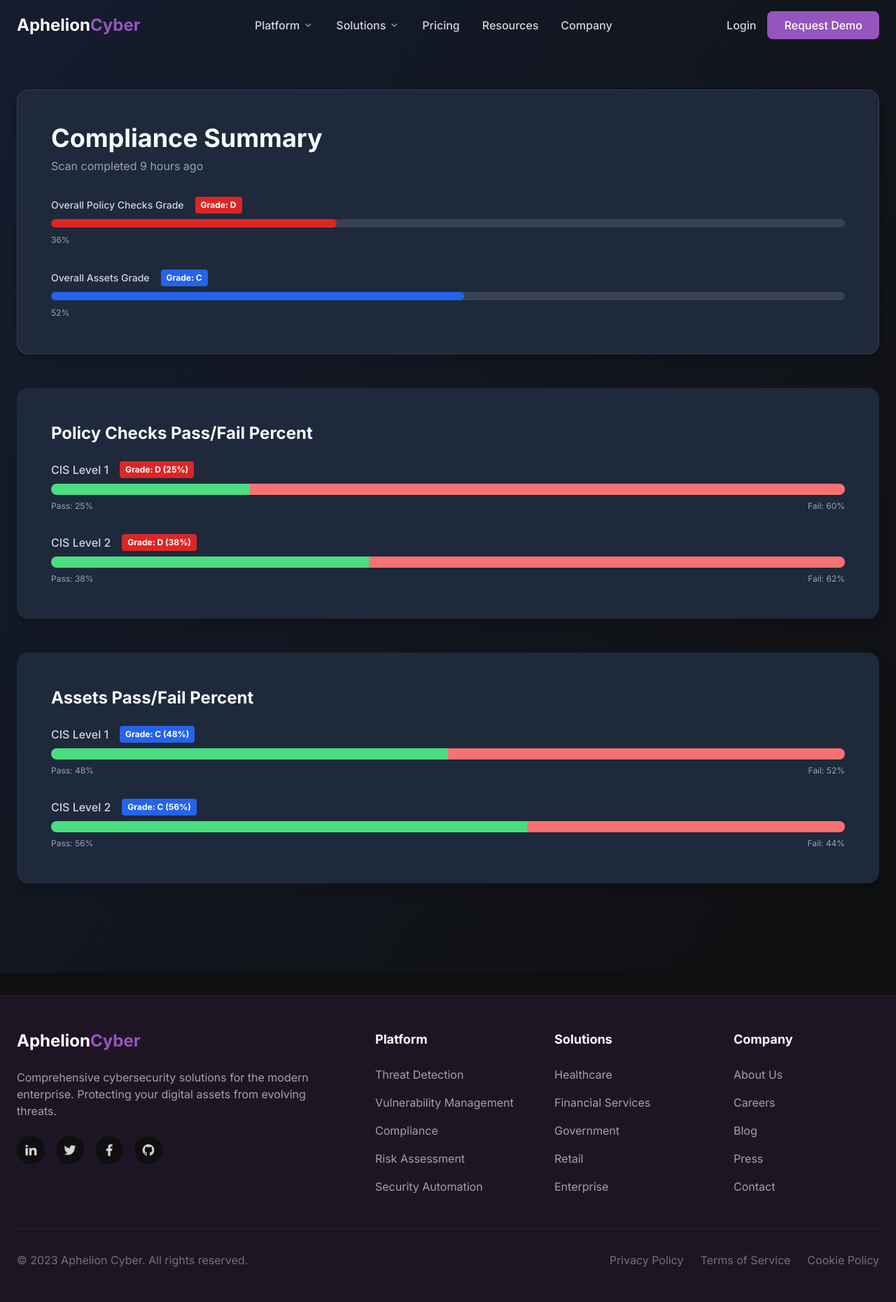
After one commit to Luphonix-Prime/aphelion-cyber-new, a Django app: page /compliance/ in a window 1280 px wide. The commit adds this page. Shown: the whole page at 70% size. Run offline with Django 5.2, Linux system fonts and the light colour scheme; some libraries are stand-ins or nearby versions.

Commit message:
feat(compliance): add compliance page with summary dashboard and styling
Introduce a new compliance page that includes a summary dashboard displaying policy and asset grades, pass/fail analytics, and compliance frameworks. Added custom CSS styles for hover effects on compliance cards and updated URLs, views, and base templates to support the new page.

```diff
--- a/aphelioncyber/website/urls.py
+++ b/aphelioncyber/website/urls.py
@@ -13,4 +13,5 @@ urlpatterns = [
     path('forgot-password/', views.forgot_password, name='forgot_password'),
     path('signup/', views.signup, name='signup'),  # Add this line
     path('security/', views.security, name='security'),
+    path('compliance/', views.compliance, name='compliance'),
 ]
--- a/aphelioncyber/website/views.py
+++ b/aphelioncyber/website/views.py
@@ -48,3 +48,6 @@ def signup(request):
 
 def security(request):
     return render(request, 'website/security.html')
+
+def compliance(request):
+    return render(request, 'website/compliance.html')
--- a/static/css/main.css
+++ b/static/css/main.css
@@ -111,3 +111,12 @@ body {
         transform: translateY(-20px);
     }
 }
+
+/* Compliance Template Custom Styles */
+.compliance-card {
+    transition: box-shadow 0.2s;
+}
+.compliance-card:hover {
+    box-shadow: 0 8px 32px 0 rgba(150,85,189,0.25);
+    border-color: #9655BD;
+}
--- a/templates/base.html
+++ b/templates/base.html
@@ -215,7 +215,7 @@
                                     <div class="bg-[#1e293b] rounded-xl shadow-xl p-4 border border-gray-700">
                                         <ul class="space-y-2">
                                             <li><a href="{% url 'security' %}" class="block px-4 py-2 text-sm hover:bg-[#0f172a]/50 rounded-lg">Security</a></li>
-                                            <li><a href="#" class="block px-4 py-2 text-sm hover:bg-[#0f172a]/50 rounded-lg">Compliance</a></li>
+                                            <li><a href="{% url 'compliance' %}" class="block px-4 py-2 text-sm hover:bg-[#0f172a]/50 rounded-lg">Compliance</a></li>
                                             <li><a href="#" class="block px-4 py-2 text-sm hover:bg-[#0f172a]/50 rounded-lg">For Government</a></li>
                                             <li><a href="#" class="block px-4 py-2 text-sm hover:bg-[#0f172a]/50 rounded-lg">For Enterprise</a></li>
                                         </ul>
--- /dev/null
+++ b/templates/website/compliance.html
@@ -0,0 +1,112 @@
+{% extends 'base.html' %}
+
+{% block title %}Compliance Summary | Aphelion Cyber Security{% endblock %}
+{% block meta_description %}Compliance summary dashboard with policy and asset grades, pass/fail analytics, and compliance frameworks.{% endblock %}
+
+{% block content %}
+<div class="pt-32 pb-20 bg-gradient-cyber min-h-screen">
+    <div class="container mx-auto px-4 md:px-6">
+        <div class="bg-[#1e293b] border border-[#9655BD]/30 rounded-2xl shadow-lg p-8 md:p-12 mb-12">
+            <h1 class="text-3xl md:text-4xl font-bold mb-2">Compliance Summary</h1>
+            <p class="text-gray-400 mb-8">Scan completed 9 hours ago</p>
+            <div class="space-y-8">
+                <!-- Overall Policy Checks Grade -->
+                <div>
+                    <div class="flex items-center mb-2">
+                        <span class="text-sm font-medium text-gray-300 mr-2">Overall Policy Checks Grade</span>
+                        <span class="bg-red-600 text-white text-xs font-bold px-2 py-1 rounded ml-2">Grade: D</span>
+                    </div>
+                    <div class="w-full h-3 bg-gray-700 rounded-full overflow-hidden mb-1">
+                        <div class="bg-red-600 h-3 rounded-full" style="width:36%"></div>
+                    </div>
+                    <span class="text-xs text-gray-400">36%</span>
+                </div>
+                <!-- Overall Assets Grade -->
+                <div>
+                    <div class="flex items-center mb-2">
+                        <span class="text-sm font-medium text-gray-300 mr-2">Overall Assets Grade</span>
+                        <span class="bg-blue-600 text-white text-xs font-bold px-2 py-1 rounded ml-2">Grade: C</span>
+                    </div>
+                    <div class="w-full h-3 bg-gray-700 rounded-full overflow-hidden mb-1">
+                        <div class="bg-blue-600 h-3 rounded-full" style="width:52%"></div>
+                    </div>
+                    <span class="text-xs text-gray-400">52%</span>
+                </div>
+            </div>
+        </div>
+        <!-- Policy Checks Pass/Fail Percent -->
+        <div class="bg-[#1e293b] border border-gray-800 rounded-2xl shadow-lg p-8 md:p-12 mb-12">
+            <h2 class="text-2xl font-bold mb-6">Policy Checks Pass/Fail Percent</h2>
+            <div class="space-y-8">
+                <!-- CIS Level 1 -->
+                <div>
+                    <div class="flex items-center mb-2">
+                        <span class="font-medium text-gray-300">CIS Level 1</span>
+                        <span class="ml-4 bg-red-600 text-white text-xs font-bold px-2 py-1 rounded">Grade: D (25%)</span>
+                    </div>
+                    <div class="flex items-center mb-2">
+                        <div class="w-1/4 h-4 bg-green-400 rounded-l-full"></div>
+                        <div class="w-3/4 h-4 bg-red-400 rounded-r-full"></div>
+                    </div>
+                    <div class="flex justify-between text-xs text-gray-400">
+                        <span>Pass: 25%</span>
+                        <span>Fail: 60%</span>
+                    </div>
+                </div>
+                <!-- CIS Level 2 -->
+                <div>
+                    <div class="flex items-center mb-2">
+                        <span class="font-medium text-gray-300">CIS Level 2</span>
+                        <span class="ml-4 bg-red-600 text-white text-xs font-bold px-2 py-1 rounded">Grade: D (38%)</span>
+                    </div>
+                    <div class="flex items-center mb-2">
+                        <div class="w-2/5 h-4 bg-green-400 rounded-l-full"></div>
+                        <div class="w-3/5 h-4 bg-red-400 rounded-r-full"></div>
+                    </div>
+                    <div class="flex justify-between text-xs text-gray-400">
+                        <span>Pass: 38%</span>
+                        <span>Fail: 62%</span>
+                    </div>
+                </div>
+            </div>
+        </div>
+        <!-- Assets Pass/Fail Percent -->
+        <div class="bg-[#1e293b] border border-gray-800 rounded-2xl shadow-lg p-8 md:p-12 mb-12">
+            <h2 class="text-2xl font-bold mb-6">Assets Pass/Fail Percent</h2>
+            <div class="space-y-8">
+                <!-- CIS Level 1 -->
+                <div>
+                    <div class="flex items-center mb-2">
+                        <span class="font-medium text-gray-300">CIS Level 1</span>
+                        <span class="ml-4 bg-blue-600 text-white text-xs font-bold px-2 py-1 rounded">Grade: C (48%)</span>
+                    </div>
+                    <div class="flex items-center mb-2">
+                        <div class="w-1/2 h-4 bg-green-400 rounded-l-full"></div>
+                        <div class="w-1/2 h-4 bg-red-400 rounded-r-full"></div>
+                    </div>
+                    <div class="flex justify-between text-xs text-gray-400">
+                        <span>Pass: 48%</span>
+                        <span>Fail: 52%</span>
+                    </div>
+                </div>
+                <!-- CIS Level 2 -->
+                <div>
+                    <div class="flex items-center mb-2">
+                        <span class="font-medium text-gray-300">CIS Level 2</span>
+                        <span class="ml-4 bg-blue-600 text-white text-xs font-bold px-2 py-1 rounded">Grade: C (56%)</span>
+                    </div>
+                    <div class="flex items-center mb-2">
+                        <div class="w-3/5 h-4 bg-green-400 rounded-l-full"></div>
+                        <div class="w-2/5 h-4 bg-red-400 rounded-r-full"></div>
+                    </div>
+                    <div class="flex justify-between text-xs text-gray-400">
+                        <span>Pass: 56%</span>
+                        <span>Fail: 44%</span>
+                    </div>
+                </div>
+            </div>
+        </div>
+    </div>
+</div>
+
+{% endblock %}
```
